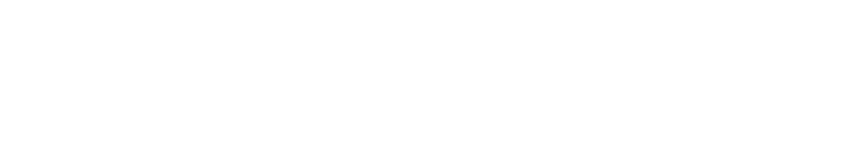
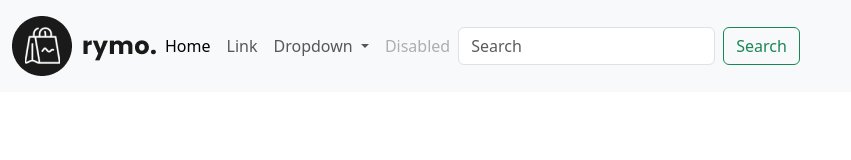
Before and after one commit to daniel-oliv3/e-commerce-rymo-website, a plain HTML site: page index.html in a window 1280 px wide. Shown: the whole page, without its empty margins (0-851 px from the left). Drawn offline with nearby package versions, Linux system fonts and the light colour scheme.

Commit message:
Header section

```diff
--- a/index.html
+++ b/index.html
@@ -7,9 +7,52 @@
 	<title>Rymo</title>
 	<link rel="stylesheet" href="css/style.css">
 	<link rel="shortcut icon" href="img/favicon.ico"/>
+	<link href="https://stsckpath.bootstrapcdn.com/bootstrap/4.1.3/css/bootstrap.min.css" rel="stylesheet">
+	<link href="https://pro.fontawesome.com/releases/v5.10.0/dist/css/all.min.css" rel="stylesheet">
 </head>
 <body>
 
+	<!-- ======= Header Section/Seção de Cabeçalho ======= -->
+	<nav class="navbar navbar-expand-lg navbar-light bg-light py-3">
+		<div class="container-fluid">
+		  <img src="img/logo1.png" alt="">
+		  <button class="navbar-toggler" type="button" data-bs-toggle="collapse" data-bs-target="#navbarSupportedContent" aria-controls="navbarSupportedContent" aria-expanded="false" aria-label="Toggle navigation">
+			<span class="navbar-toggler-icon"></span>
+		  </button>
+		  <div class="collapse navbar-collapse" id="navbarSupportedContent">
+			<ul class="navbar-nav ml-auto">
+			  <li class="nav-item">
+				<a class="nav-link active" aria-current="page" href="#">Home</a>
+			  </li>
+			  <li class="nav-item">
+				<a class="nav-link" href="#">Link</a>
+			  </li>
+			  <li class="nav-item dropdown">
+				<a class="nav-link dropdown-toggle" href="#" id="navbarDropdown" role="button" data-bs-toggle="dropdown" aria-expanded="false">
+				  Dropdown
+				</a>
+				<ul class="dropdown-menu" aria-labelledby="navbarDropdown">
+				  <li><a class="dropdown-item" href="#">Action</a></li>
+				  <li><a class="dropdown-item" href="#">Another action</a></li>
+				  <li><hr class="dropdown-divider"></li>
+				  <li><a class="dropdown-item" href="#">Something else here</a></li>
+				</ul>
+			  </li>
+			  <li class="nav-item">
+				<a class="nav-link disabled">Disabled</a>
+			  </li>
+			</ul>
+			<form class="d-flex">
+			  <input class="form-control me-2" type="search" placeholder="Search" aria-label="Search">
+			  <button class="btn btn-outline-success" type="submit">Search</button>
+			</form>
+		  </div>
+		</div>
+	  </nav>
+
+
+	<script src="https://cdn.jsdelivr.net/npm/@popperjs/core@2.10.2/dist/umd/popper.min.js"></script>
+	<script src="https://cdn.jsdelivr.net/npm/bootstrap@5.1.3/dist/js/bootstrap.min.js"></script>
 	<script src="js/script.js"></script>
 </body>
 </html>
```
